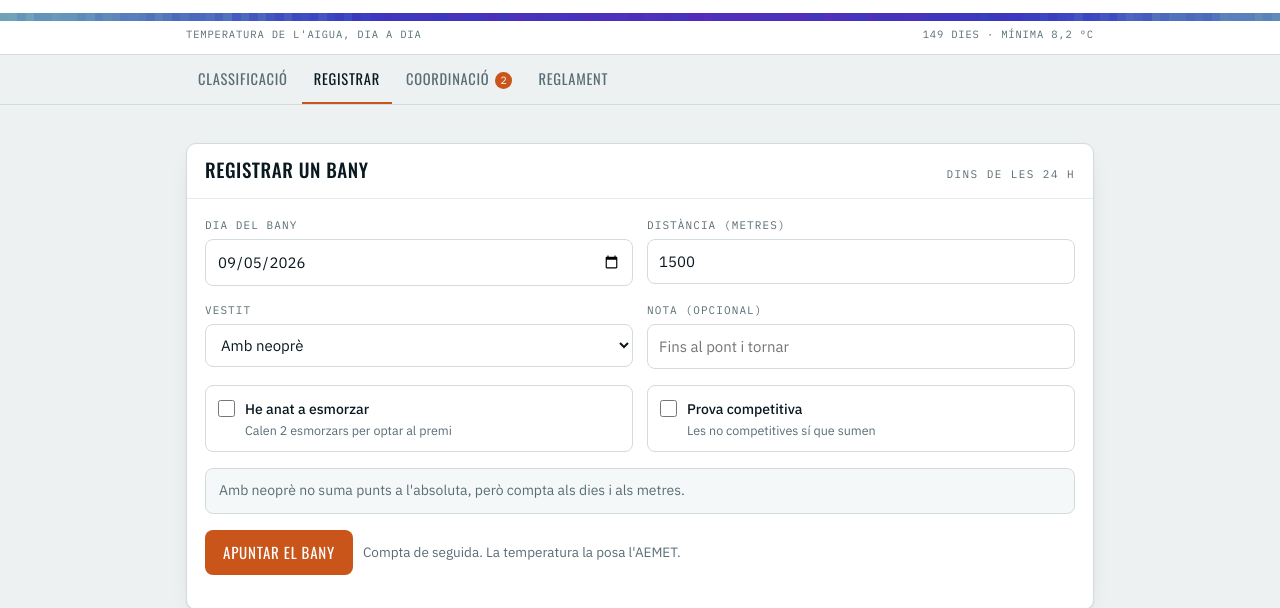
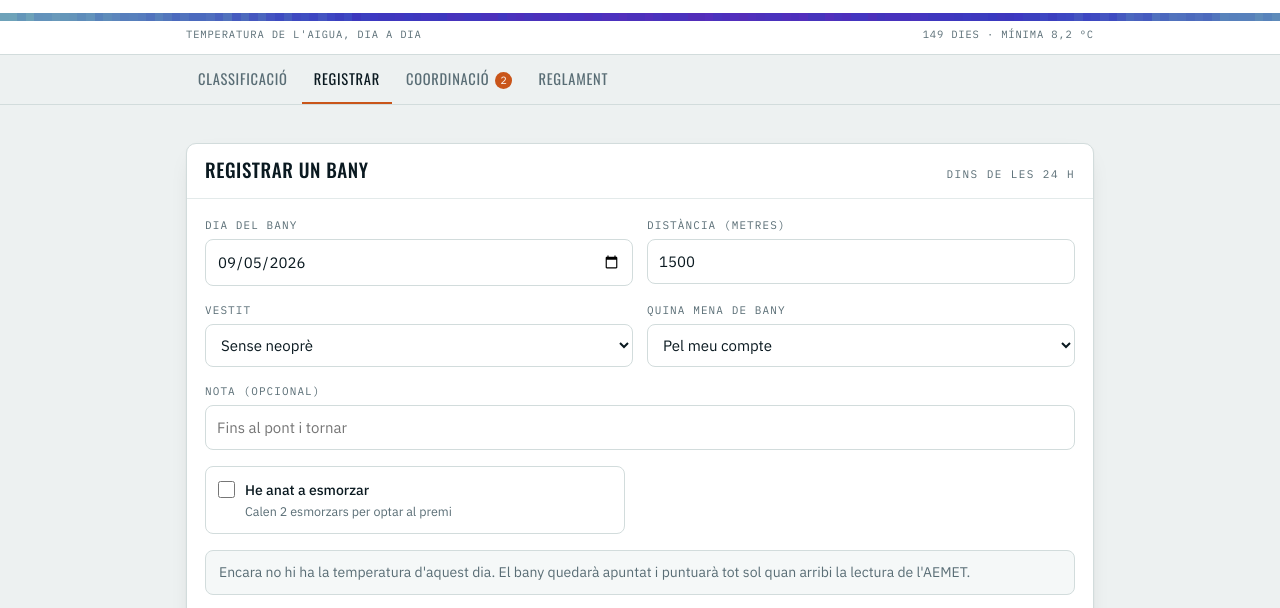
Before and after one commit to clipper-hc/git-pingui, a plain HTML site: page index.html in a window 1280 px wide. Both pictures are taken after a click on the tab "REGISTRAR". Shown: the part 167-775 px from the top of the page. Drawn offline with nearby package versions, Linux system fonts and the light colour scheme.

Commit message:
Add files via upload

```diff
--- a/index.html
+++ b/index.html
@@ -415,27 +415,28 @@ footer{max-width:940px;margin:34px auto 0;padding:18px 16px;border-top:1px solid
             <div class="field">
               <label for="fNeopre">Vestit</label>
               <select id="fNeopre">
-                <option value="si" selected>Amb neoprè</option>
-                <option value="no">Sense neoprè</option>
+                <option value="no" selected>Sense neoprè</option>
+                <option value="si">Amb neoprè</option>
               </select>
             </div>
             <div class="field">
-              <label for="fNota">Nota (opcional)</label>
-              <input type="text" id="fNota" maxlength="120" placeholder="Fins al pont i tornar">
+              <label for="fCompeti">Quina mena de bany</label>
+              <select id="fCompeti">
+                <option value="lliure" selected>Pel meu compte</option>
+                <option value="popular">Travessia popular o benèfica</option>
+                <option value="cursa">Cursa competitiva</option>
+              </select>
             </div>
           </div>
-          <div class="grid2">
-            <label class="check">
-              <input type="checkbox" id="fEsmorzar">
-              <span><span class="t">He anat a esmorzar</span>
-                <span class="s">Calen 2 esmorzars per optar al premi</span></span>
-            </label>
-            <label class="check">
-              <input type="checkbox" id="fCompeti">
-              <span><span class="t">Prova competitiva</span>
-                <span class="s">Les no competitives sí que sumen</span></span>
-            </label>
+          <div class="field">
+            <label for="fNota">Nota (opcional)</label>
+            <input type="text" id="fNota" maxlength="120" placeholder="Fins al pont i tornar">
           </div>
+          <label class="check" style="max-width:420px">
+            <input type="checkbox" id="fEsmorzar">
+            <span><span class="t">He anat a esmorzar</span>
+              <span class="s">Calen 2 esmorzars per optar al premi</span></span>
+          </label>
           <div id="previsio" class="msg info hidden"></div>
           <div class="row">
             <button class="btn" type="submit" id="logBtn">Apuntar el bany</button>
@@ -605,8 +606,9 @@ footer{max-width:940px;margin:34px auto 0;padding:18px 16px;border-top:1px solid
         <h3>Què no suma</h3>
         <ul>
           <li>Banys amb neoprè.</li>
-          <li>Proves competitives. Les no competitives sí que sumen: la mini de
-            Sant Esteve, les benèfiques.</li>
+          <li>Curses. Si el bany va ser dins d'una prova competitiva, no puntua.
+            Les travessies populars i benèfiques, com la mini de Sant Esteve,
+            sí que sumen.</li>
         </ul>
 
         <h3>Esmorzars i premi</h3>
```
